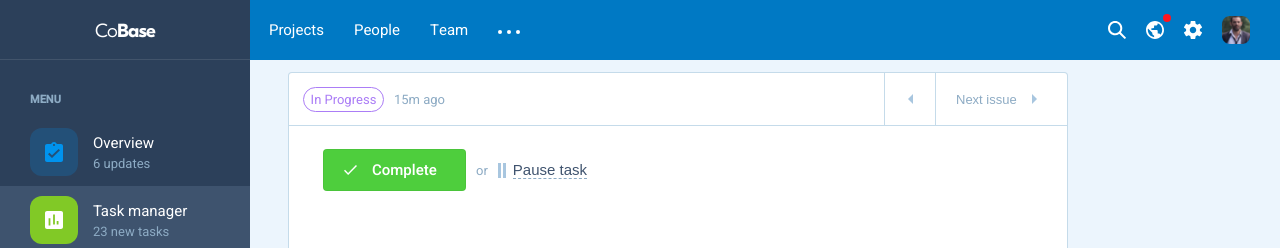
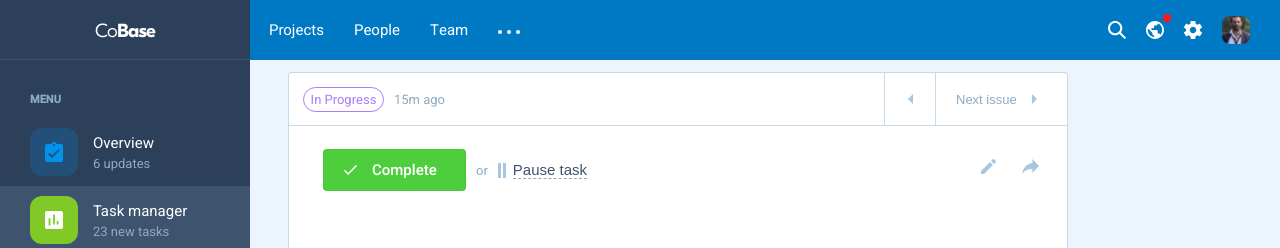
Before and after one commit to nlysenko/cobase-test, a React (Create React App) app in the folder apps/cobase-web/: page /cobase-test/task-manager in a window 1280 px wide. Shown: the top 248 px of the page. Built offline with nearby package versions, Linux system fonts and the light colour scheme.

Commit message:
Fix bugs

```diff
--- a/apps/cobase-web/src/components/MainPage/MainPage.js
+++ b/apps/cobase-web/src/components/MainPage/MainPage.js
@@ -22,7 +22,7 @@ const useStyles = createUseStyles({
 
   sidebar_open_inner: {
     width: 1920,
-    height: 1200,
+    height: 960,
     backgroundColor: BgColor,
     padding: {
       top: 72,
--- a/apps/cobase-web/src/shared/molecules/TaskControls.js
+++ b/apps/cobase-web/src/shared/molecules/TaskControls.js
@@ -10,6 +10,9 @@ import { createUseStyles } from 'react-jss'
 import CompleteButton from 'shared/atoms/CompleteButton'
 import PauseTaskButton from 'shared/atoms/PauseTaskButton'
 
+import { ReactComponent as CreateIcon } from 'assets/svg/create.svg'
+import { ReactComponent as ShareIcon } from 'assets/svg/share.svg'
+
 import { NepalColor } from 'shared/styles/colors'
 
 const useStyles = createUseStyles({
@@ -17,16 +20,27 @@ const useStyles = createUseStyles({
     order: '-1',
     display: 'flex',
     alignItems: 'center',
-
-    // '@media (max-width: 767px)': {
-    //   justifyContent: 'center',
-    // },
   },
 
   or: {
     fontSize: 13,
     padding: [0, 10],
     color: NepalColor,
+  },
+
+  edits: {
+    flexGrow: 1,
+    textAlign: 'right',
+  },
+
+  create_icon: {
+    display: 'inline-block',
+    height: 16,
+  },
+
+  share_icon: {
+    composes: '$create_icon',
+    marginLeft: 26,
   },
 })
 
@@ -40,6 +54,16 @@ const TaskControls = () => {
       <span className={classes.or}>or</span>
 
       <PauseTaskButton />
+
+      <div className={classes.edits}>
+        <i className={classes.create_icon}>
+          <CreateIcon />
+        </i>
+
+        <i className={classes.share_icon}>
+          <ShareIcon />
+        </i>
+      </div>
     </div>
   )
 }
```
Also changed, not shown: apps/cobase-web/src/assets/svg/create.svg (added), apps/cobase-web/src/assets/svg/share.svg (added).
